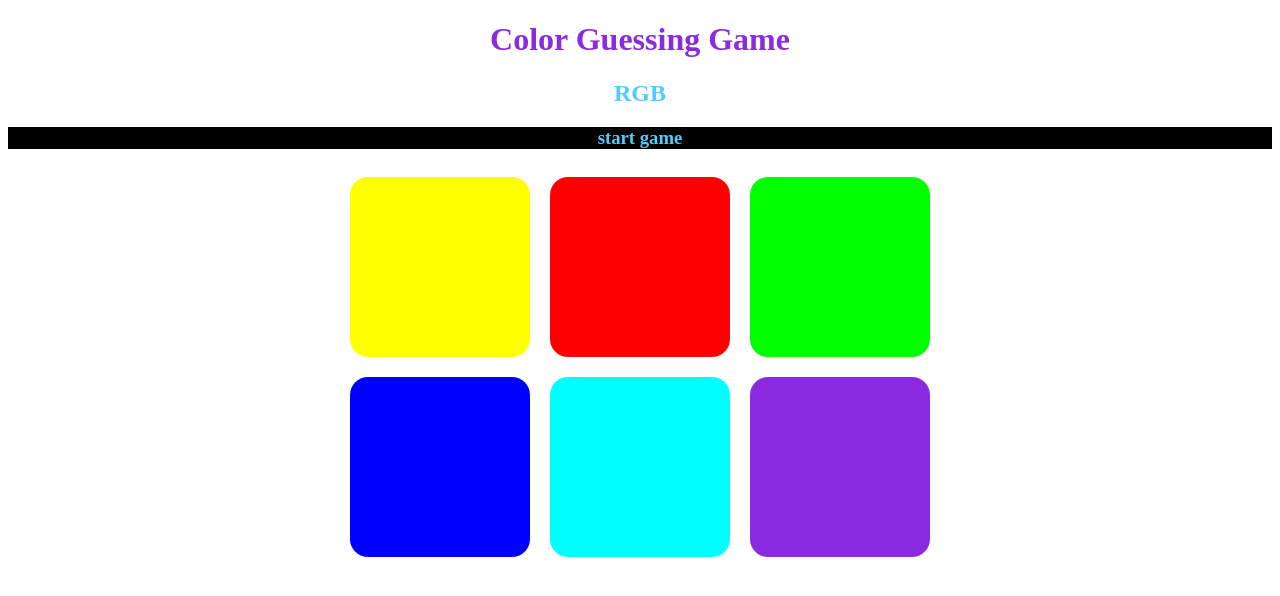
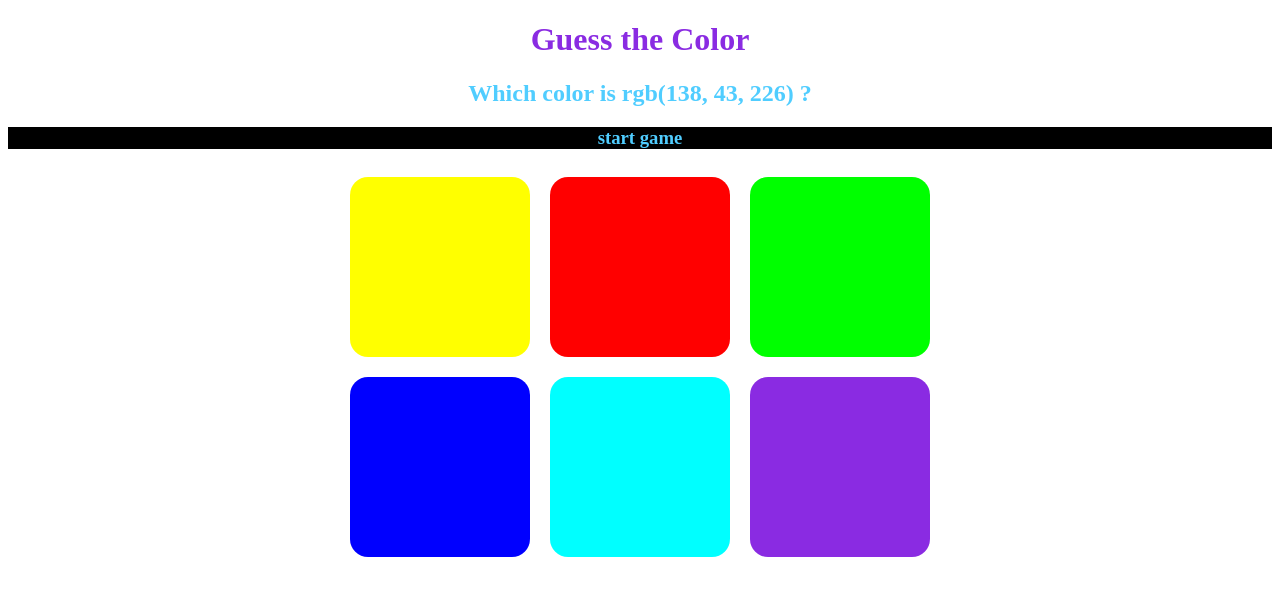
Before and after one commit to remarshal/color-game, a plain HTML site: page index.html in a window 1280 px wide. Drawn offline with Linux system fonts and the light colour scheme.

Commit message:
rbg value added to header

```diff
--- a/index.html
+++ b/index.html
@@ -10,7 +10,7 @@
 
 <body>
     <header>
-        <h1>Color Guessing Game</h1>
+        <h1>Guess the Color</h1>
         <h2>RGB</h2>
         <h3>start game</h3>
     </header>
--- a/main.js
+++ b/main.js
@@ -37,3 +37,4 @@ console.log("winning square is " + (randomSquare + 1));
 
 // Color of winning square
 const chosenColor = chosenSquare.style.backgroundColor;
+document.querySelector('h2').textContent = 'Which color is ' + chosenColor + ' ?'
```
